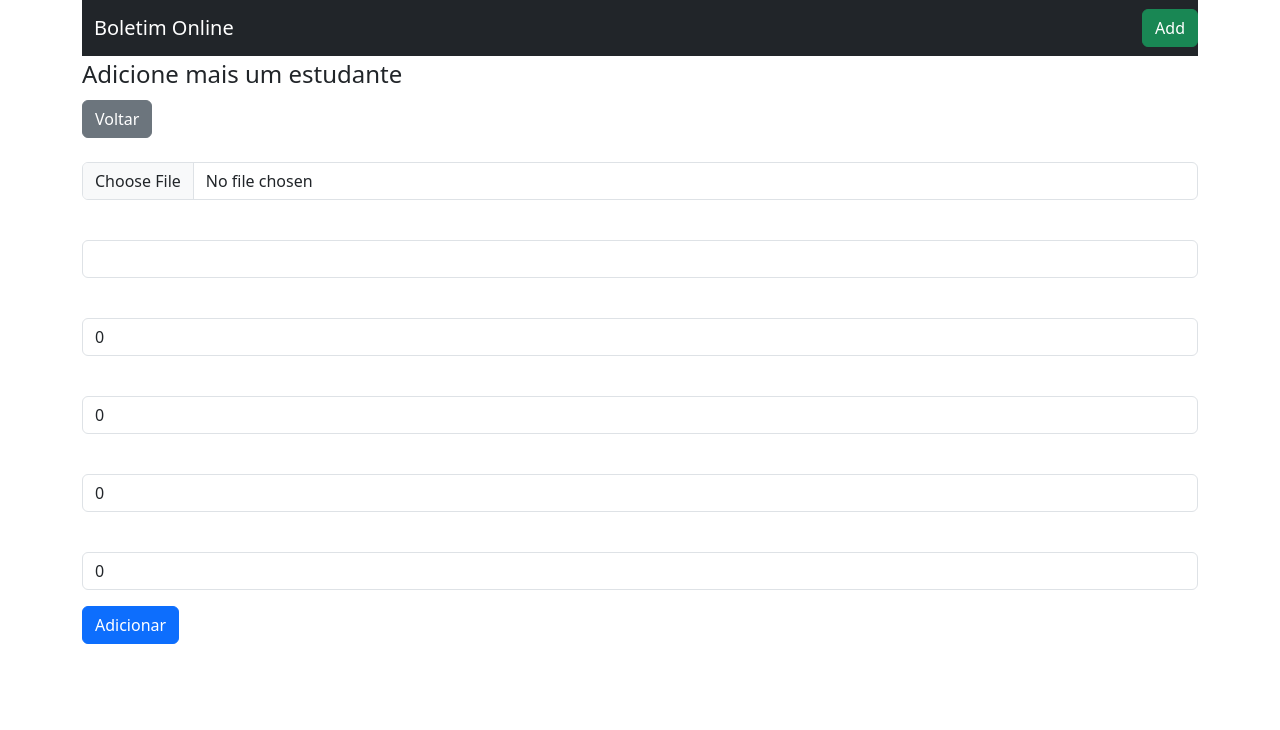
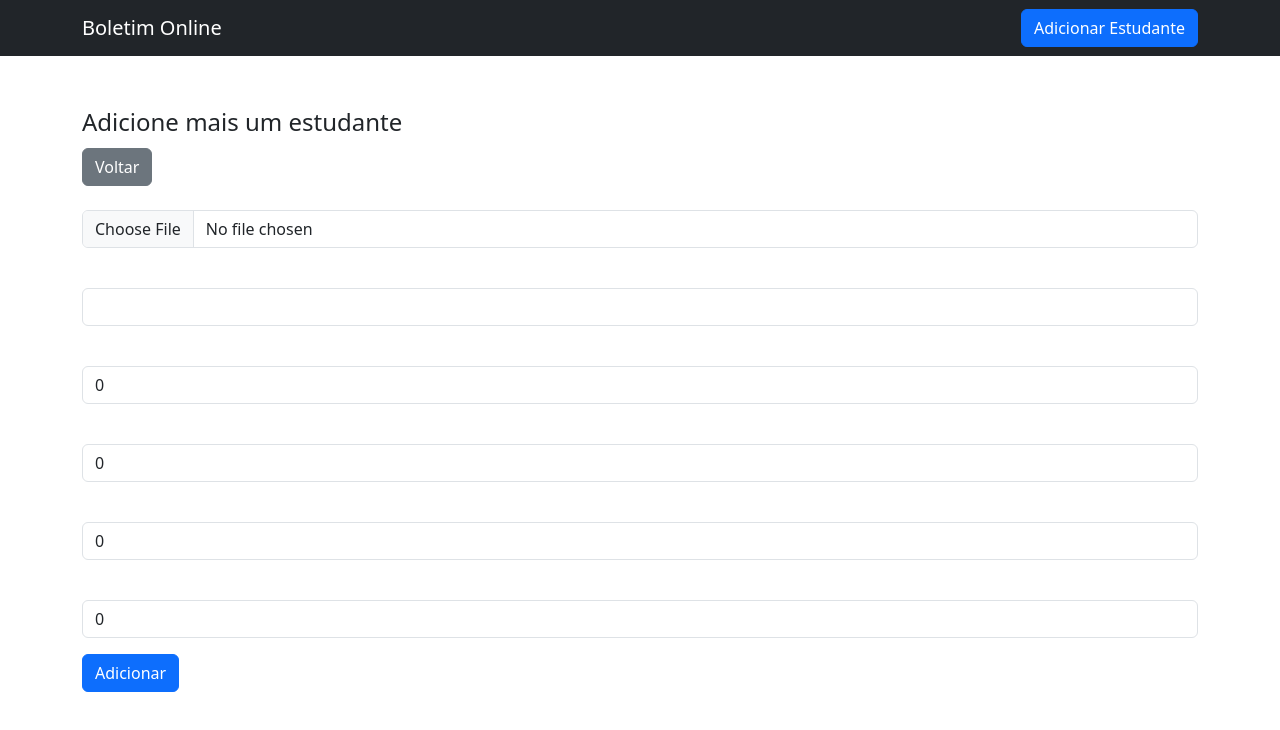
Before and after one commit to lucassdantas/boletim_crud_angular, an Angular app: page /student/create in a window 1280 px wide. Shown: the top 730 px of the page. Built offline with nearby package versions, Linux system fonts and the light colour scheme.

Commit message:
increasing desingg

```diff
--- a/src/app/app.component.html
+++ b/src/app/app.component.html
@@ -1,11 +1,30 @@
-<div class="container">
-    <nav class="navbar navbar-expand-lg navbar-dark bg-dark">
-        <div class="container-fluid">
-            <a href="#" class="navbar-brand">Boletim Online</a>
+<div class="bg-dark w-100 mb-5">
+    <nav class="container navbar navbar-expand-lg navbar-dark bg-dark">
+      <div class="container-fluid">
+        <!-- Logotipo -->
+        <a class="navbar-brand" routerLink="/">Boletim Online</a>
+
+        <!-- Botão de navegação para telas menores -->
+        <button class="navbar-toggler" type="button" data-bs-toggle="collapse" data-bs-target="#navbarNav" aria-controls="navbarNav" aria-expanded="false" aria-label="Toggle navigation">
+          <span class="navbar-toggler-icon"></span>
+        </button>
+
+        <!-- Itens de navegação -->
+        <div class="collapse navbar-collapse" id="navbarNav">
+          <!-- Itens à esquerda -->
+          <ul class="navbar-nav me-auto">
+            <!-- Adicione mais itens conforme necessário -->
+          </ul>
+
+          <!-- Itens à direita -->
+          <ul class="navbar-nav">
+            <!-- Adicione mais itens conforme necessário -->
+            <li class="nav-item">
+              <a class="btn btn-primary" routerLink="/student/create">Adicionar Estudante</a>
+            </li>
+          </ul>
         </div>
-        <div class="d-flex-me-3">
-            <a class="btn btn-success" routerLink="/student/create">Add</a>
-        </div>
+      </div>
     </nav>
-</div>
-<router-outlet></router-outlet>
+  </div>
+  <router-outlet></router-outlet>
--- a/src/app/student/home/home.component.html
+++ b/src/app/student/home/home.component.html
@@ -1,16 +1,17 @@
 <div class="container">
+    <div class="mb-3">
       <label for="filterName" class="form-label">Filtrar por Nome:</label>
-    <input type="text" id="filterName" [(ngModel)]="filterName" class="form-control mb-3" (input)="updateFilteredStudents()" />
+      <input type="text" id="filterName" [(ngModel)]="filterName" class="form-control" (input)="updateFilteredStudents()" />
+    </div>
 
-
-    <table class="table">
-        <thead>
+    <table class="table table-bordered">
+      <thead class="table-dark">
         <tr>
           <th scope="col">Id</th>
           <th scope="col">Nome</th>
           <th scope="col">Notas</th>
           <th scope="col">Média</th>
-                <th scope="col"> </th>
+          <th scope="col">Ações</th>
         </tr>
       </thead>
       <tbody>
@@ -18,13 +19,16 @@
           <th scope='row'>{{student.id}}</th>
           <td>{{student.name}}</td>
           <td>
-                    <div *ngFor="let note of student.notes" class="studentNotes">{{note}}
+            <div *ngFor="let note of student.notes" class="badge bg-secondary">{{note}}</div>
+          </td>
+          <td>{{media[i]}}</td>
+          <td>
+            <div class="btn-group" role="group">
+              <a class="btn btn-primary" [routerLink]="['/student/edit', student.id]">Editar</a>
+              <a class="btn btn-primary" [routerLink]="['/student/view', student.id]">Ver boletim</a>
+              <button type="button" (click)="deleteStudent(student.id)" class="btn btn-danger">Remover</button>
             </div>
           </td>
-                <td>{{media[i]}}</td>
-                <td><a href='' class="btn btn-primary" [routerLink]="['/student/edit', student.id]">Editar</a></td>
-                <td><a href='' class="btn btn-primary" [routerLink]="['/student/view', student.id]">Ver boletim</a></td>
-                <td><button type="button" (click)="deleteStudent(student.id)" class="btn btn-danger">Remover</button></td>
         </tr>
       </tbody>
     </table>
```
Lines whose indentation alone changed are shown as unchanged.
